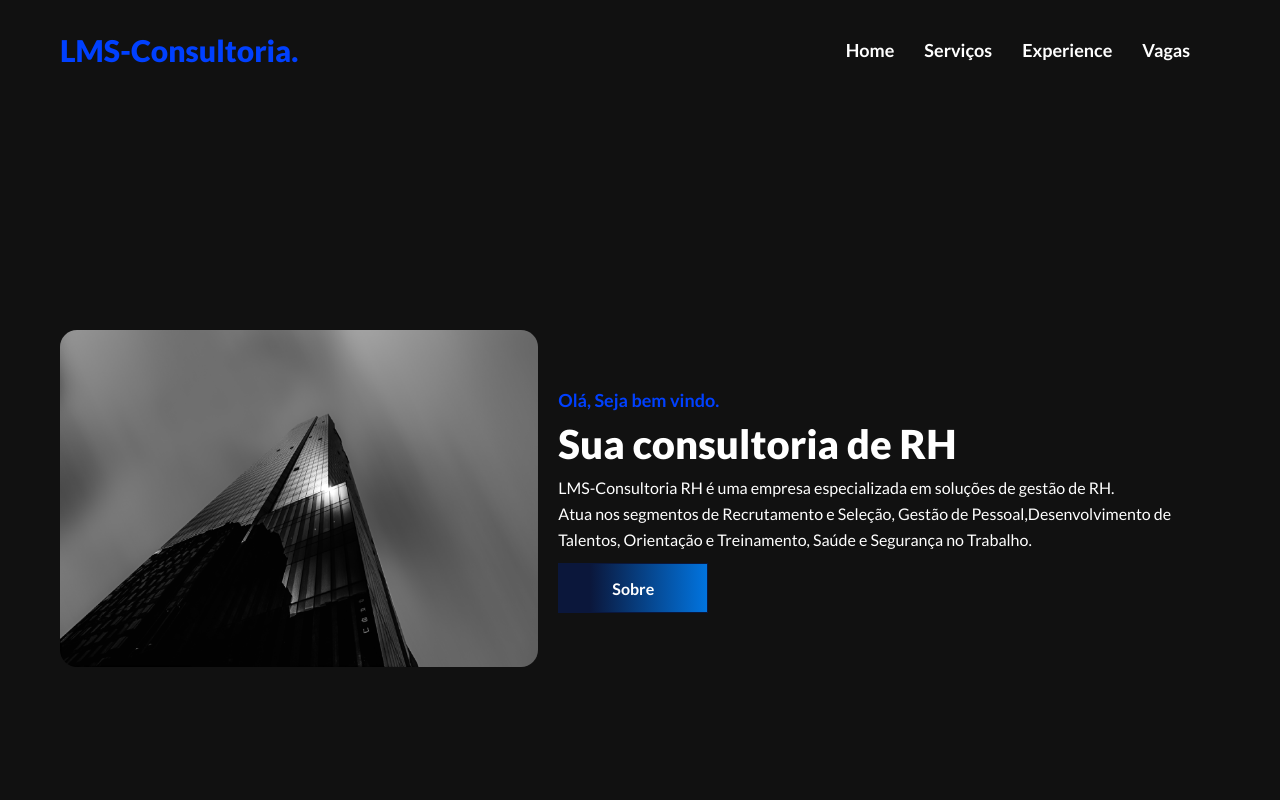
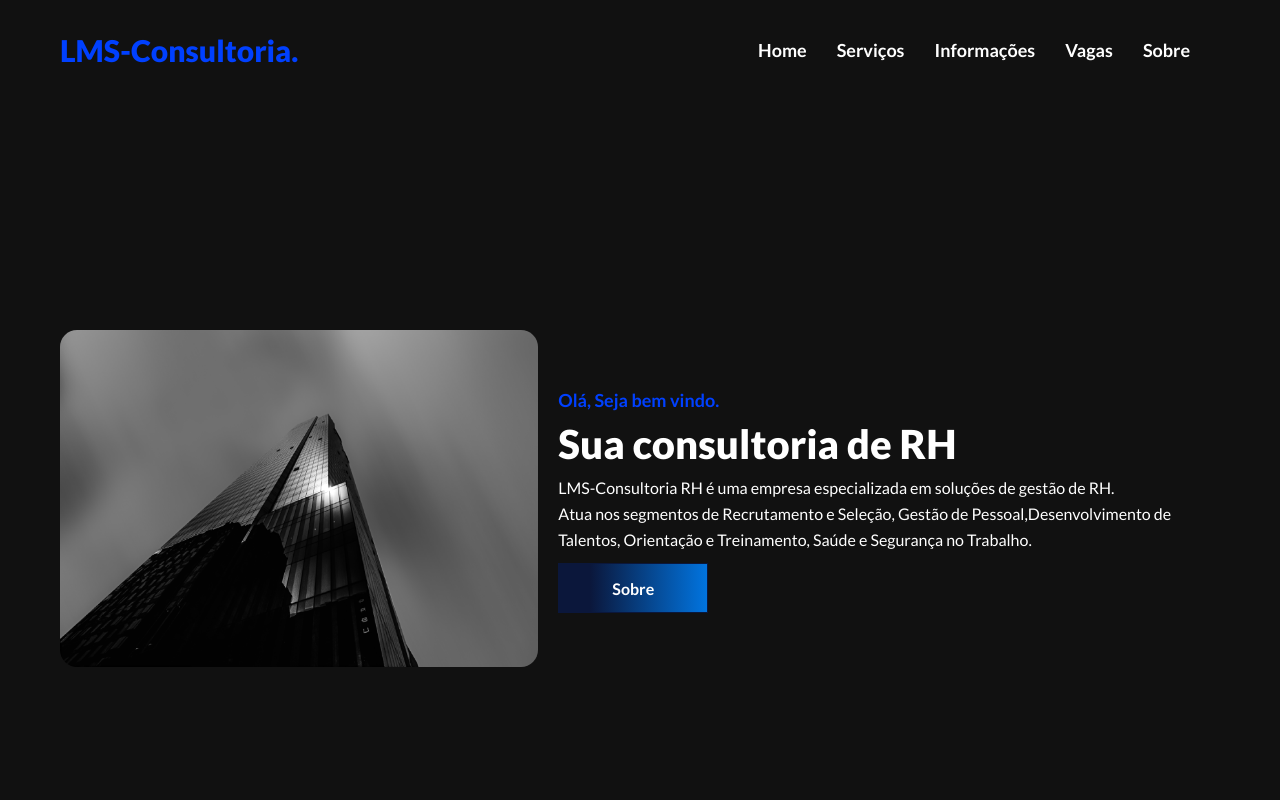
Before and after one commit to SamukaSRB/LMS-Consultoria, a React (Create React App) app: page / in a window 1280 px wide. Shown: the top 800 px of the page. Built offline with nearby package versions, Linux system fonts and the light colour scheme.

Commit message:
Inclusão de menu informação e sobre

```diff
--- a/src/components/Header.jsx
+++ b/src/components/Header.jsx
@@ -31,11 +31,14 @@ function Header() {
           <a className="link" href="#services">
             Serviços
           </a>
-          <a className="link" href="#experiences">
-            Experience
+          <a className="link" href="#informacoes">
+            Informações
           </a>
           <a className="link" href="#vagas">
            Vagas
+          </a>
+          <a className="link" href="#sobre">
+           Sobre
           </a>
         </div>
         <span className="menu" onClick={() => setActive(!active)}>
```
